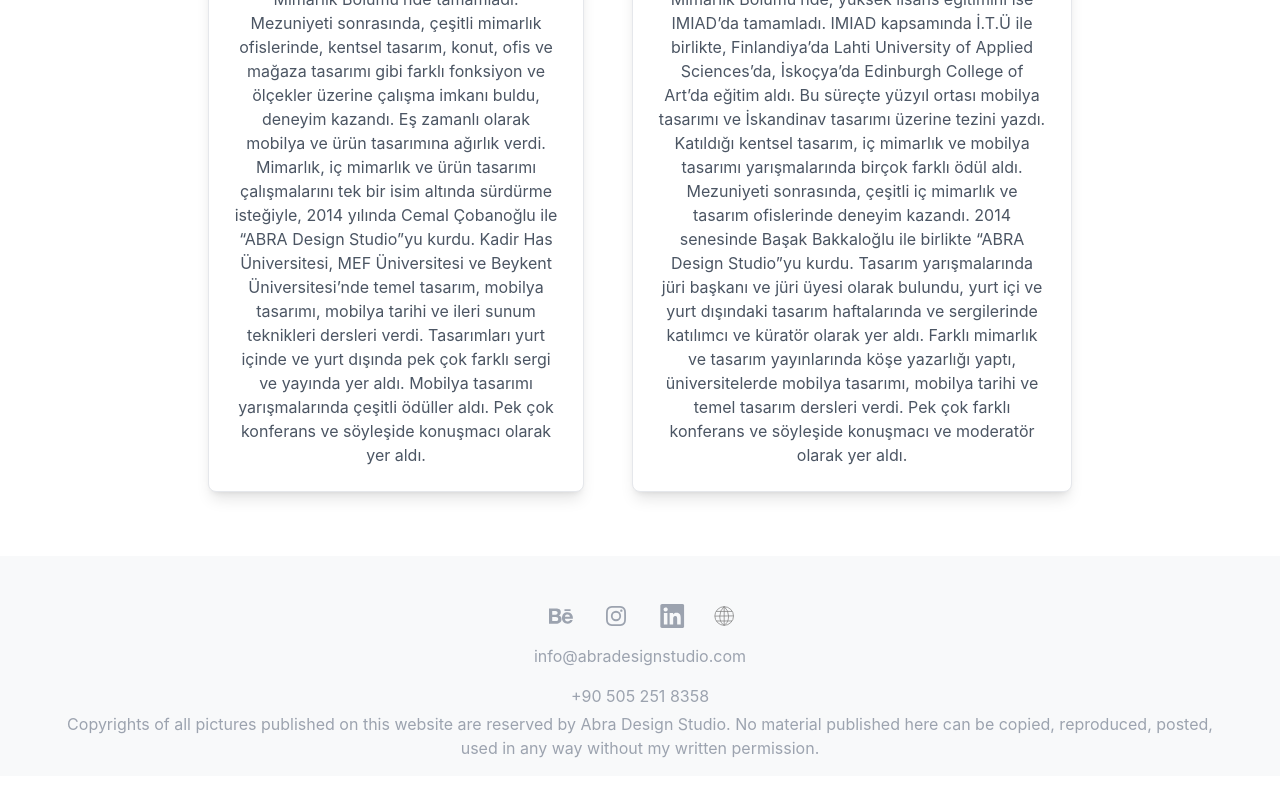
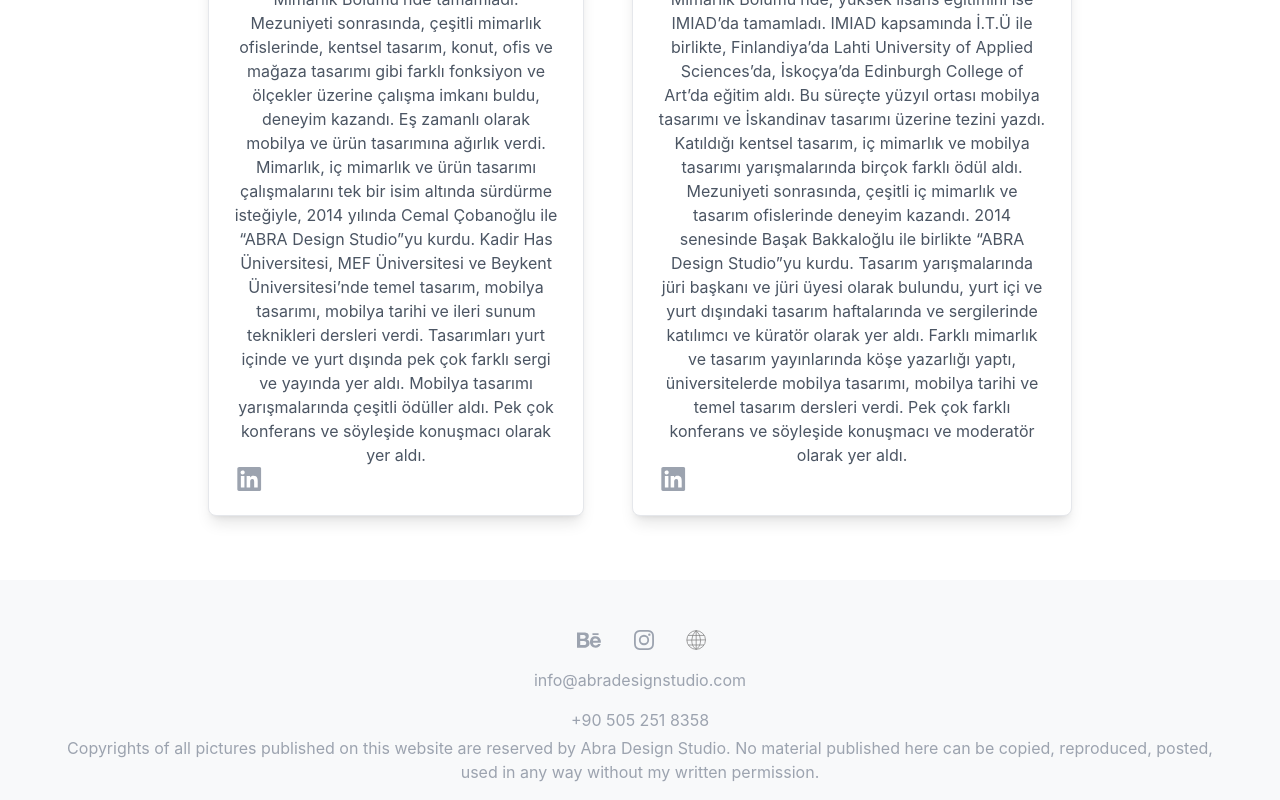
Before and after one commit to keremakagunduz/abradesignstudiocom, a React (Create React App) app in the folder abraapp/: page / in a window 1280 px wide. Shown: the part 806-1606 px from the top of the page. Before the commit the page ends 1582 px from the top, so only its background shows below. Built offline with nearby package versions, Linux system fonts and the light colour scheme; no server answers.

Commit message:
linkedin

```diff
--- a/abraapp/src/components/Footer.jsx
+++ b/abraapp/src/components/Footer.jsx
@@ -35,19 +35,6 @@ const Footer = () => (
                 </svg>
             </a>
             <a href="" target="_blank" class="text-gray-400 hover:text-gray-500">
-                <span class="sr-only">LinkedIn</span>
-                <svg class="w-8 h-6" aria-hidden="true" fill="currentColor" viewBox="0 0 24 24">
-                  <g clip-path="url(#clip0_4062_37004)">
-                  <path fill-rule="evenodd" d="M20.7076 20.4751H17.163V14.9241C17.163 13.6004 17.1394 11.8964 15.3194 11.8964C13.4733 11.8964 13.1908 13.3386 13.1908 14.8278V20.4748H9.64618V9.05963H13.049V10.6196H13.0966C13.4372 10.0374 13.9293 9.55839 14.5205 9.23369C15.1118 8.90895 15.78 8.7507 16.4541 8.77569C20.0467 8.77569 20.7091 11.1388 20.7091 14.213L20.7076 20.4751ZM5.64668 7.49926C5.23986 7.49934 4.84212 7.37878 4.50383 7.15281C4.16551 6.92684 3.9018 6.60565 3.74606 6.22981C3.59029 5.85397 3.54948 5.44039 3.62878 5.04137C3.70807 4.64234 3.90391 4.27577 4.19154 3.98802C4.47917 3.70031 4.84563 3.50434 5.24466 3.4249C5.64365 3.34546 6.05726 3.38612 6.43314 3.54174C6.80905 3.69736 7.13036 3.96096 7.35644 4.29918C7.58252 4.63739 7.70322 5.03509 7.70329 5.44191C7.70333 5.71204 7.6502 5.97954 7.54685 6.22911C7.44354 6.47871 7.29204 6.70549 7.10108 6.89653C6.91011 7.08757 6.68337 7.23914 6.43384 7.34256C6.18428 7.44598 5.91681 7.49922 5.64668 7.49926ZM7.41899 20.4751H3.87068V9.05963H7.41899V20.4751ZM22.4747 0.0936092H2.08951C1.62683 0.0883878 1.18099 0.267072 0.849979 0.590397C0.518971 0.913721 0.329866 1.35524 0.324219 1.81792V22.2877C0.329672 22.7506 0.518661 23.1924 0.849658 23.5161C1.18066 23.8398 1.6266 24.0188 2.08951 24.0138H22.4747C22.9386 24.0197 23.3857 23.8412 23.718 23.5175C24.0504 23.1939 24.2406 22.7515 24.247 22.2877V1.81644C24.2404 1.35284 24.0501 0.910826 23.7178 0.587509C23.3854 0.264192 22.9383 0.086018 22.4747 0.0921323V0.0936092Z"/>
-                  </g>
-                  <defs>
-                  <clipPath id="clip0_4062_37004">
-                  <rect width="24.3692" height="24" fill="white" transform="translate(0 0.0921631)"/>
-                  </clipPath>
-                  </defs>
-                  </svg>
-            </a>
-            <a href="" target="_blank" class="text-gray-400 hover:text-gray-500">
                 <span class="sr-only">Website</span>
               <svg xmlns="http://www.w3.org/2000/svg" width="24.3692" height="24" viewBox="0 0 64 64" stroke-width="2" stroke="gray" fill="none">
                 <circle cx="32" cy="32" r="24.86"/>
--- a/abraapp/src/pages/Home.jsx
+++ b/abraapp/src/pages/Home.jsx
@@ -106,6 +106,19 @@ export default function Home() {
             <p className="mt-2 text-base leading-6 text-gray-600">
                 Lisans eğitimini İ.T.Ü. Mimarlık Fakültesi, Mimarlık Bölümü’nde tamamladı. Mezuniyeti sonrasında, çeşitli mimarlık ofislerinde, kentsel tasarım, konut, ofis ve mağaza tasarımı gibi farklı fonksiyon ve ölçekler üzerine çalışma imkanı buldu, deneyim kazandı. Eş zamanlı olarak mobilya ve ürün tasarımına ağırlık verdi. Mimarlık, iç mimarlık ve ürün tasarımı çalışmalarını tek bir isim altında sürdürme isteğiyle, 2014 yılında Cemal Çobanoğlu ile “ABRA Design Studio”yu kurdu. Kadir Has Üniversitesi, MEF Üniversitesi ve Beykent Üniversitesi’nde temel tasarım, mobilya tasarımı, mobilya tarihi ve ileri sunum teknikleri dersleri verdi. Tasarımları yurt içinde ve yurt dışında pek çok farklı sergi ve yayında yer aldı. Mobilya tasarımı yarışmalarında çeşitli ödüller aldı. Pek çok konferans ve söyleşide konuşmacı olarak yer aldı.
             </p>
+                        <a href="" target="_blank" class="text-gray-400 hover:text-gray-500">
+                <span class="sr-only">LinkedIn</span>
+                <svg class="w-8 h-6" aria-hidden="true" fill="currentColor" viewBox="0 0 24 24">
+                  <g clip-path="url(#clip0_4062_37004)">
+                  <path fill-rule="evenodd" d="M20.7076 20.4751H17.163V14.9241C17.163 13.6004 17.1394 11.8964 15.3194 11.8964C13.4733 11.8964 13.1908 13.3386 13.1908 14.8278V20.4748H9.64618V9.05963H13.049V10.6196H13.0966C13.4372 10.0374 13.9293 9.55839 14.5205 9.23369C15.1118 8.90895 15.78 8.7507 16.4541 8.77569C20.0467 8.77569 20.7091 11.1388 20.7091 14.213L20.7076 20.4751ZM5.64668 7.49926C5.23986 7.49934 4.84212 7.37878 4.50383 7.15281C4.16551 6.92684 3.9018 6.60565 3.74606 6.22981C3.59029 5.85397 3.54948 5.44039 3.62878 5.04137C3.70807 4.64234 3.90391 4.27577 4.19154 3.98802C4.47917 3.70031 4.84563 3.50434 5.24466 3.4249C5.64365 3.34546 6.05726 3.38612 6.43314 3.54174C6.80905 3.69736 7.13036 3.96096 7.35644 4.29918C7.58252 4.63739 7.70322 5.03509 7.70329 5.44191C7.70333 5.71204 7.6502 5.97954 7.54685 6.22911C7.44354 6.47871 7.29204 6.70549 7.10108 6.89653C6.91011 7.08757 6.68337 7.23914 6.43384 7.34256C6.18428 7.44598 5.91681 7.49922 5.64668 7.49926ZM7.41899 20.4751H3.87068V9.05963H7.41899V20.4751ZM22.4747 0.0936092H2.08951C1.62683 0.0883878 1.18099 0.267072 0.849979 0.590397C0.518971 0.913721 0.329866 1.35524 0.324219 1.81792V22.2877C0.329672 22.7506 0.518661 23.1924 0.849658 23.5161C1.18066 23.8398 1.6266 24.0188 2.08951 24.0138H22.4747C22.9386 24.0197 23.3857 23.8412 23.718 23.5175C24.0504 23.1939 24.2406 22.7515 24.247 22.2877V1.81644C24.2404 1.35284 24.0501 0.910826 23.7178 0.587509C23.3854 0.264192 22.9383 0.086018 22.4747 0.0921323V0.0936092Z"/>
+                  </g>
+                  <defs>
+                  <clipPath id="clip0_4062_37004">
+                  <rect width="24.3692" height="24" fill="white" transform="translate(0 0.0921631)"/>
+                  </clipPath>
+                  </defs>
+                  </svg>
+            </a>
         </div>
 
         <div className="block text-center bg-white shadow-lg rounded-lg p-6 border border-gray-200">
@@ -118,6 +131,19 @@ export default function Home() {
             <p className="mt-2 text-base leading-6 text-gray-600">
                 Lisans eğitimini İ.T.Ü. Mimarlık Fakültesi, İç Mimarlık Bölümü’nde, yüksek lisans eğitimini ise IMIAD’da tamamladı. IMIAD kapsamında İ.T.Ü ile birlikte, Finlandiya’da Lahti University of Applied Sciences’da, İskoçya’da Edinburgh College of Art’da eğitim aldı. Bu süreçte yüzyıl ortası mobilya tasarımı ve İskandinav tasarımı üzerine tezini yazdı. Katıldığı kentsel tasarım, iç mimarlık ve mobilya tasarımı yarışmalarında birçok farklı ödül aldı. Mezuniyeti sonrasında, çeşitli iç mimarlık ve tasarım ofislerinde deneyim kazandı. 2014 senesinde Başak Bakkaloğlu ile birlikte “ABRA Design Studio”yu kurdu. Tasarım yarışmalarında jüri başkanı ve jüri üyesi olarak bulundu, yurt içi ve yurt dışındaki tasarım haftalarında ve sergilerinde katılımcı ve küratör olarak yer aldı. Farklı mimarlık ve tasarım yayınlarında köşe yazarlığı yaptı, üniversitelerde mobilya tasarımı, mobilya tarihi ve temel tasarım dersleri verdi. Pek çok farklı konferans ve söyleşide konuşmacı ve moderatör olarak yer aldı.
             </p>
+                        <a href="" target="_blank" class="text-gray-400 hover:text-gray-500">
+                <span class="sr-only">LinkedIn</span>
+                <svg class="w-8 h-6" aria-hidden="true" fill="currentColor" viewBox="0 0 24 24">
+                  <g clip-path="url(#clip0_4062_37004)">
+                  <path fill-rule="evenodd" d="M20.7076 20.4751H17.163V14.9241C17.163 13.6004 17.1394 11.8964 15.3194 11.8964C13.4733 11.8964 13.1908 13.3386 13.1908 14.8278V20.4748H9.64618V9.05963H13.049V10.6196H13.0966C13.4372 10.0374 13.9293 9.55839 14.5205 9.23369C15.1118 8.90895 15.78 8.7507 16.4541 8.77569C20.0467 8.77569 20.7091 11.1388 20.7091 14.213L20.7076 20.4751ZM5.64668 7.49926C5.23986 7.49934 4.84212 7.37878 4.50383 7.15281C4.16551 6.92684 3.9018 6.60565 3.74606 6.22981C3.59029 5.85397 3.54948 5.44039 3.62878 5.04137C3.70807 4.64234 3.90391 4.27577 4.19154 3.98802C4.47917 3.70031 4.84563 3.50434 5.24466 3.4249C5.64365 3.34546 6.05726 3.38612 6.43314 3.54174C6.80905 3.69736 7.13036 3.96096 7.35644 4.29918C7.58252 4.63739 7.70322 5.03509 7.70329 5.44191C7.70333 5.71204 7.6502 5.97954 7.54685 6.22911C7.44354 6.47871 7.29204 6.70549 7.10108 6.89653C6.91011 7.08757 6.68337 7.23914 6.43384 7.34256C6.18428 7.44598 5.91681 7.49922 5.64668 7.49926ZM7.41899 20.4751H3.87068V9.05963H7.41899V20.4751ZM22.4747 0.0936092H2.08951C1.62683 0.0883878 1.18099 0.267072 0.849979 0.590397C0.518971 0.913721 0.329866 1.35524 0.324219 1.81792V22.2877C0.329672 22.7506 0.518661 23.1924 0.849658 23.5161C1.18066 23.8398 1.6266 24.0188 2.08951 24.0138H22.4747C22.9386 24.0197 23.3857 23.8412 23.718 23.5175C24.0504 23.1939 24.2406 22.7515 24.247 22.2877V1.81644C24.2404 1.35284 24.0501 0.910826 23.7178 0.587509C23.3854 0.264192 22.9383 0.086018 22.4747 0.0921323V0.0936092Z"/>
+                  </g>
+                  <defs>
+                  <clipPath id="clip0_4062_37004">
+                  <rect width="24.3692" height="24" fill="white" transform="translate(0 0.0921631)"/>
+                  </clipPath>
+                  </defs>
+                  </svg>
+            </a>
         </div>
     </div>
 </div>
```
